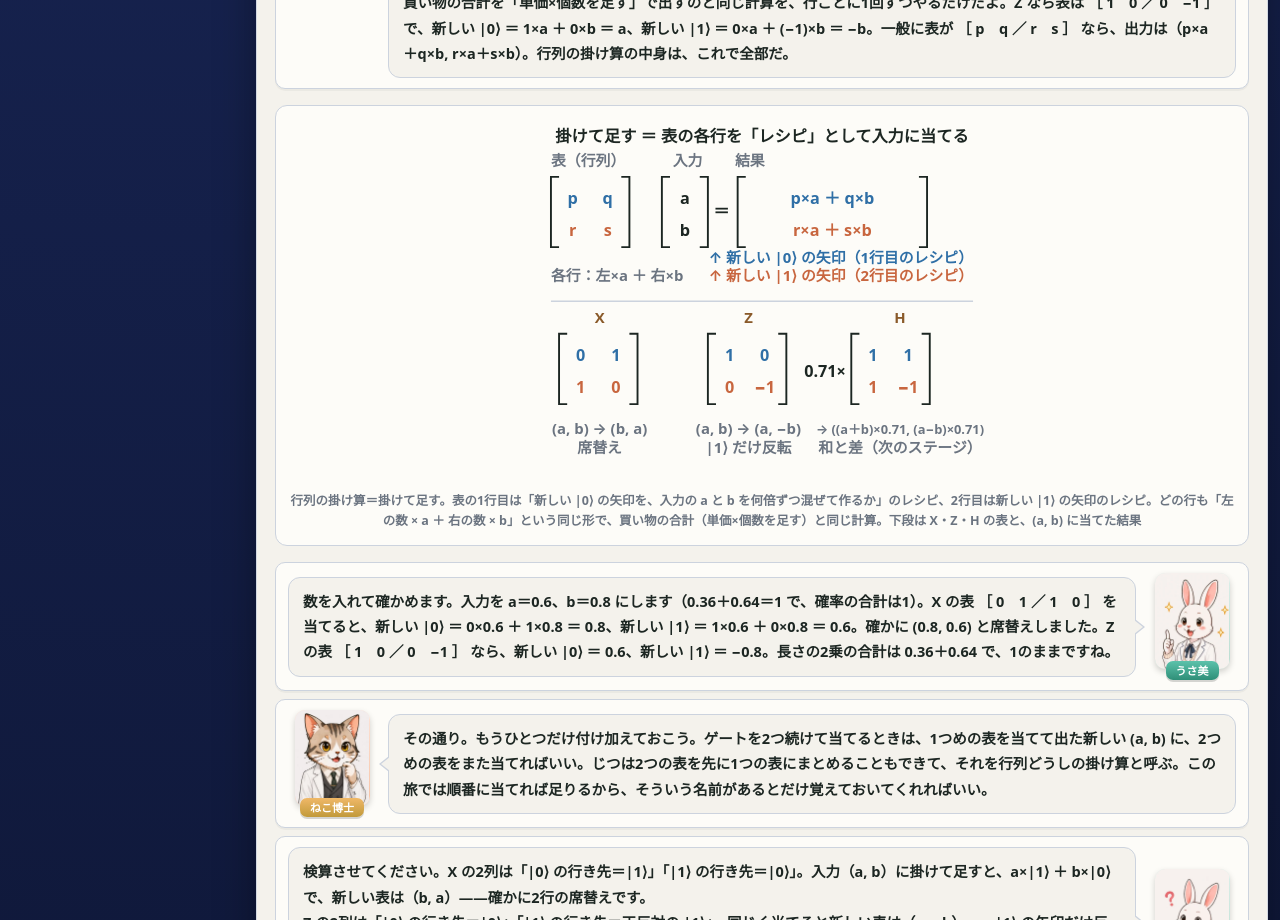
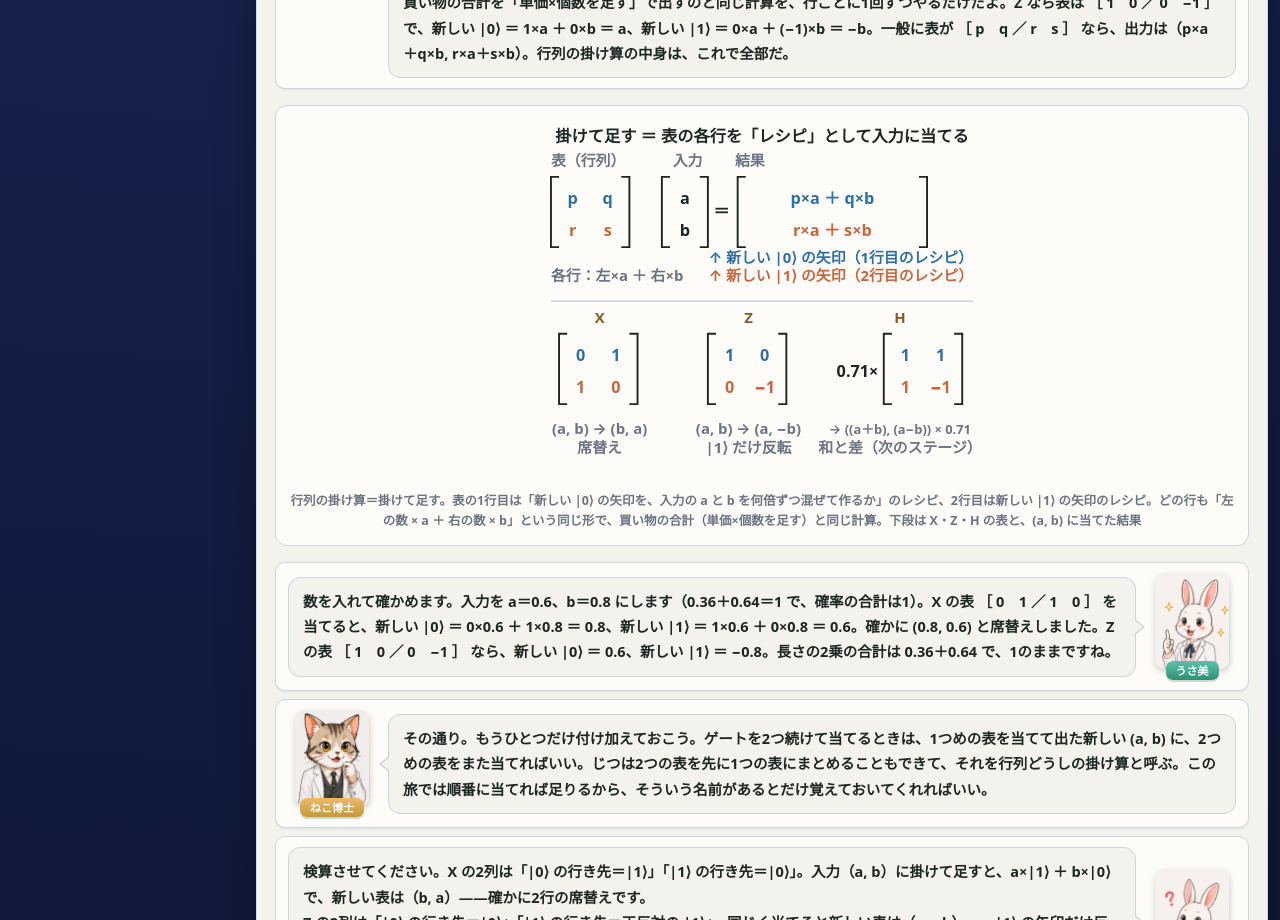
Before and after one commit to ruglerugle/quantum-computer, a plain HTML site: page stage2.html in a window 1280 px wide. Shown: the part 2100-3020 px from the top of the page. Drawn offline with Linux system fonts and the light colour scheme.

Commit message:
fix: ステージ2 行列の図で H の表と 0.71× の位置を見出しの中心にそろえる
Co-Authored-By: Claude Fable 5.1 <noreply@anthropic.com>

```diff
--- a/stage2.html
+++ b/stage2.html
@@ -175,7 +175,7 @@
           <text class="accent" x="50" y="150" text-anchor="middle">X</text><text class="accent" x="160" y="150" text-anchor="middle">Z</text><text class="accent" x="272" y="150" text-anchor="middle">H</text>
           <path d="M26 158 h-6 v52 h6" fill="none" stroke="var(--ink)" stroke-width="1.4"/><path d="M72 158 h6 v52 h-6" fill="none" stroke="var(--ink)" stroke-width="1.4"/><text class="strong" x="36" y="178" text-anchor="middle" style="fill:#2f6fa6">0</text><text class="strong" x="62" y="178" text-anchor="middle" style="fill:#2f6fa6">1</text><text class="strong" x="36" y="202" text-anchor="middle" style="fill:#c8663f">1</text><text class="strong" x="62" y="202" text-anchor="middle" style="fill:#c8663f">0</text><text class="label" x="50" y="232" text-anchor="middle">(a, b) → (b, a)</text><text class="label" x="50" y="246" text-anchor="middle">席替え</text>
           <path d="M136 158 h-6 v52 h6" fill="none" stroke="var(--ink)" stroke-width="1.4"/><path d="M182 158 h6 v52 h-6" fill="none" stroke="var(--ink)" stroke-width="1.4"/><text class="strong" x="146" y="178" text-anchor="middle" style="fill:#2f6fa6">1</text><text class="strong" x="172" y="178" text-anchor="middle" style="fill:#2f6fa6">0</text><text class="strong" x="146" y="202" text-anchor="middle" style="fill:#c8663f">0</text><text class="strong" x="172" y="202" text-anchor="middle" style="fill:#c8663f">−1</text><text class="label" x="160" y="232" text-anchor="middle">(a, b) → (a, −b)</text><text class="label" x="160" y="246" text-anchor="middle">|1⟩ だけ反転</text>
-          <text class="strong" x="232" y="190" text-anchor="end">0.71×</text><path d="M242 158 h-6 v52 h6" fill="none" stroke="var(--ink)" stroke-width="1.4"/><path d="M288 158 h6 v52 h-6" fill="none" stroke="var(--ink)" stroke-width="1.4"/><text class="strong" x="252" y="178" text-anchor="middle" style="fill:#2f6fa6">1</text><text class="strong" x="278" y="178" text-anchor="middle" style="fill:#2f6fa6">1</text><text class="strong" x="252" y="202" text-anchor="middle" style="fill:#c8663f">1</text><text class="strong" x="278" y="202" text-anchor="middle" style="fill:#c8663f">−1</text><text class="label" x="272" y="232" text-anchor="middle" style="font-size:9.5px">→ ((a＋b)×0.71, (a−b)×0.71)</text><text class="label" x="272" y="246" text-anchor="middle">和と差（次のステージ）</text>
+          <text class="strong" x="256" y="190" text-anchor="end">0.71×</text><path d="M266 158 h-6 v52 h6" fill="none" stroke="var(--ink)" stroke-width="1.4"/><path d="M312 158 h6 v52 h-6" fill="none" stroke="var(--ink)" stroke-width="1.4"/><text class="strong" x="276" y="178" text-anchor="middle" style="fill:#2f6fa6">1</text><text class="strong" x="302" y="178" text-anchor="middle" style="fill:#2f6fa6">1</text><text class="strong" x="276" y="202" text-anchor="middle" style="fill:#c8663f">1</text><text class="strong" x="302" y="202" text-anchor="middle" style="fill:#c8663f">−1</text><text class="label" x="272" y="232" text-anchor="middle" style="font-size:9.5px">→ ((a＋b), (a−b)) × 0.71</text><text class="label" x="272" y="246" text-anchor="middle">和と差（次のステージ）</text>
         </svg>
         <div class="diagram-caption">行列の掛け算＝<strong>掛けて足す</strong>。表の<strong>1行目</strong>は「新しい |0⟩ の矢印を、入力の a と b を何倍ずつ混ぜて作るか」のレシピ、<strong>2行目</strong>は新しい |1⟩ の矢印のレシピ。どの行も「左の数 × a ＋ 右の数 × b」という同じ形で、買い物の合計（単価×個数を足す）と同じ計算。下段は X・Z・H の表と、(a, b) に当てた結果</div>
       </div>
```
